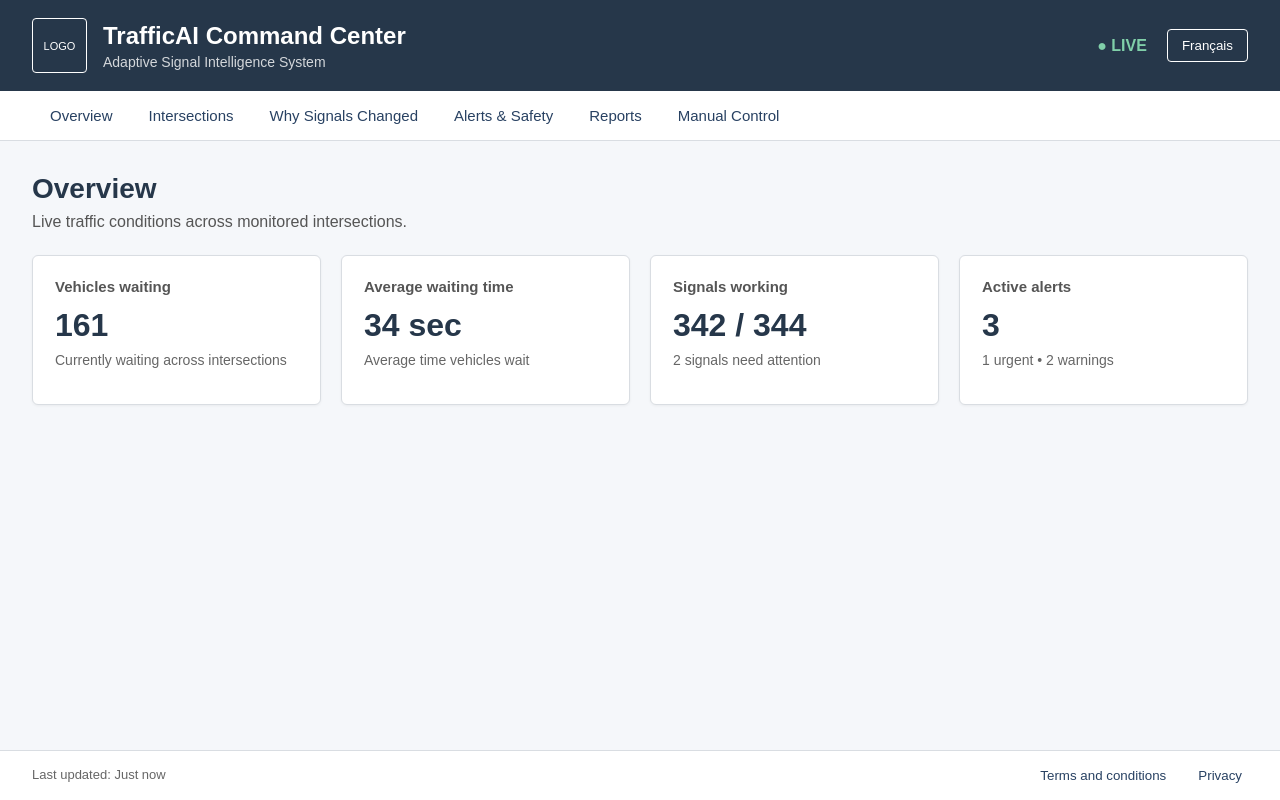
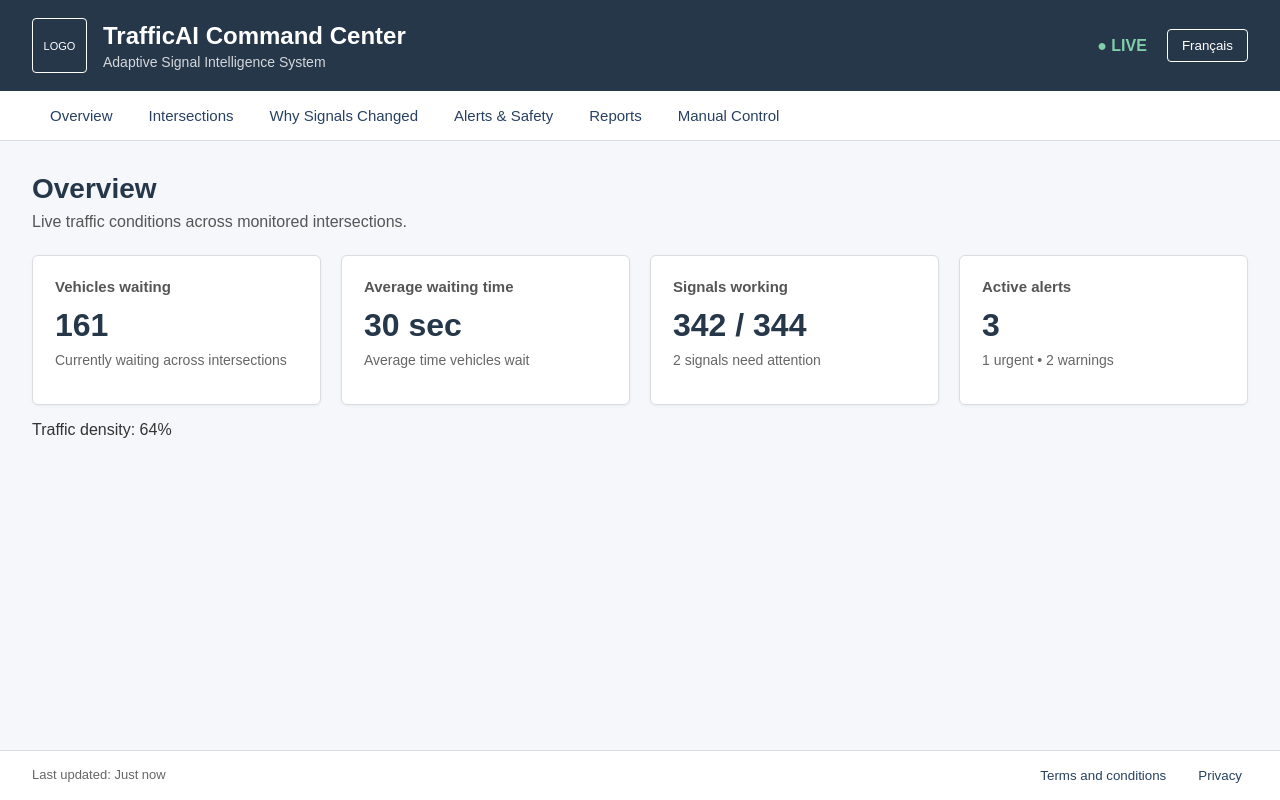
Before and after one commit to abhinavanil22/traffic-ai-command-center, a React (Vite) app: page / in a window 1280 px wide. Built offline with nearby package versions, Linux system fonts and the light colour scheme.

Commit message:
connect live traffic metrices to overview

```diff
--- a/src/App.tsx
+++ b/src/App.tsx
@@ -55,7 +55,13 @@ function App() {
 
           <SummaryCard
             title="Average waiting time"
-            value="34 sec"
+            value={`${Math.round(
+              intersections.reduce(
+                (total, intersection) =>
+                  total + intersection.averageWait,
+                0,
+              ) / intersections.length,
+            )} sec`}
             description="Average time vehicles wait"
           />
 
@@ -71,6 +77,19 @@ function App() {
             description="1 urgent • 2 warnings"
           />
         </div>
+        <div className="traffic-info">
+          <p>
+            Traffic density:{" "}
+            {Math.round(
+              intersections.reduce(
+                (total, intersection) =>
+                  total + intersection.trafficDensity,
+                0,
+              ) / intersections.length,
+            )}
+            %
+          </p>
+        </div>
       </main>
 
       <Footer />
--- a/src/simulator/trafficSimulator.ts
+++ b/src/simulator/trafficSimulator.ts
@@ -31,10 +31,25 @@ export function simulateTraffic(
       0,
     );
 
+    const averageWait = Math.round(
+      updatedDirections.reduce(
+        (total, direction) =>
+          total + direction.longestWait,
+        0,
+      ) / updatedDirections.length,
+    );
+
+    const trafficDensity = Math.min(
+      100,
+      Math.round((vehiclesWaiting / 250) * 100),
+    );
+
     return {
       ...intersection,
       directions: updatedDirections,
       vehiclesWaiting,
+      averageWait,
+      trafficDensity,
     };
   });
 }
```
